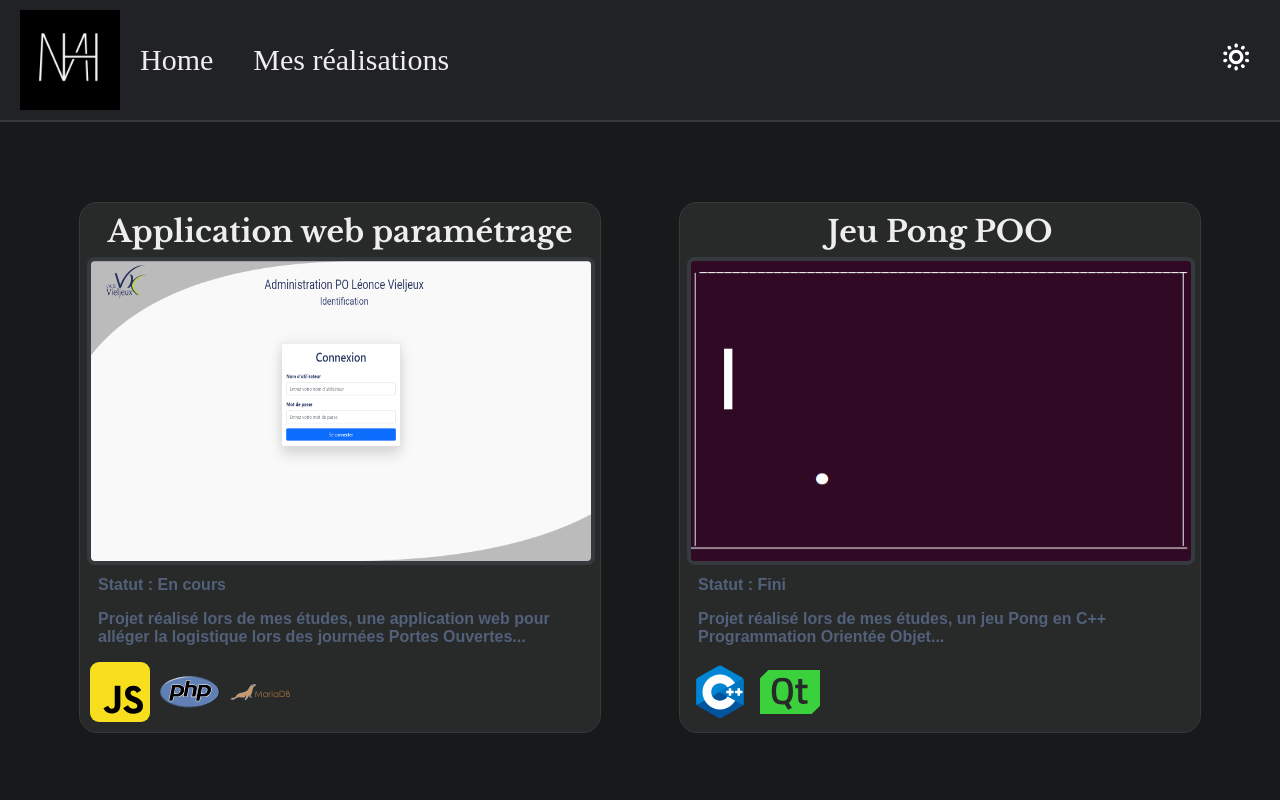
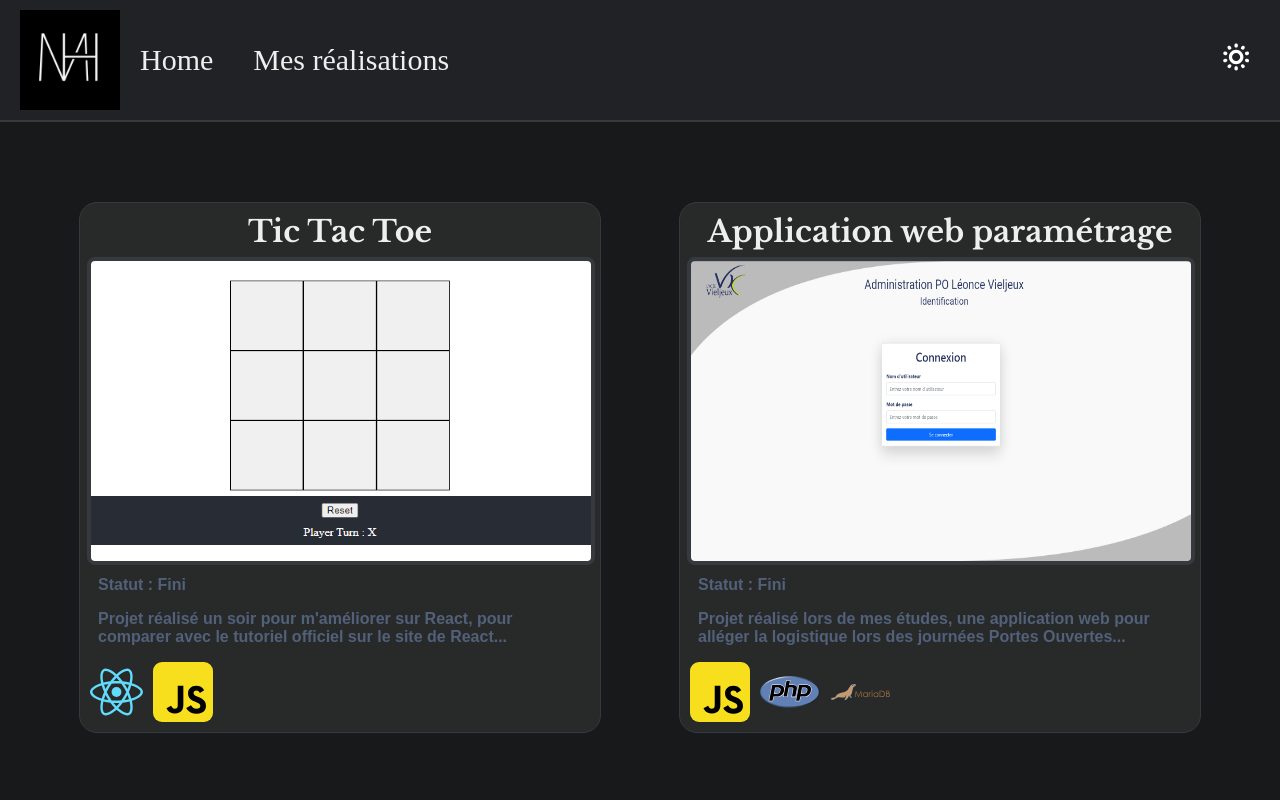
Before and after one commit to Maxencedevweb/Portfolio-Files, a Vue app: page /Portfolio/Projet-BN in a window 1280 px wide. Shown: the top 800 px of the page. Built offline with nearby package versions, Linux system fonts and the light colour scheme.

Commit message:
Feat: Tic Tac Toe

```diff
--- a/src/components/icons/Icon.vue
+++ b/src/components/icons/Icon.vue
@@ -8,49 +8,55 @@ export default {
     iconPath() {
       // Map des titres d'icônes aux chemins SVG correspondants
       const icons = {
-        "IconPhp": "/Portfolio/assets/icons/php.svg",
-        "IconJs": "/Portfolio/assets/icons/javascript.svg",
-        "IconMariaDb": "/Portfolio/assets/icons/mariadb.svg",
-        "IconC++": "/Portfolio/assets/icons/c++.svg",
-        "IconCSharp": "/Portfolio/assets/icons/csharp.svg",
-        "IconQt": "/Portfolio/assets/icons/qt.svg"
+        IconPhp: '/Portfolio/assets/icons/php.svg',
+        IconJs: '/Portfolio/assets/icons/javascript.svg',
+        IconMariaDb: '/Portfolio/assets/icons/mariadb.svg',
+        'IconC++': '/Portfolio/assets/icons/c++.svg',
+        IconCSharp: '/Portfolio/assets/icons/csharp.svg',
+        IconQt: '/Portfolio/assets/icons/qt.svg',
+        IconReact: '/Portfolio/assets/icons/react.svg'
         // Ajoutez d'autres titres d'icônes avec leur chemin SVG associé
-      };
+      }
       // Retourne le chemin de l'icône correspondant au titre ou null s'il n'existe pas
-      return icons[this.title] || null;
+      return icons[this.title] || null
     }
   },
   methods: {
     // Méthode pour retourner le texte alt et title approprié en fonction du titre de l'icône
     getImgText() {
       const altTexts = {
-        "IconPhp": "Icone PHP",
-        "IconJs": "Icone JavaScript",
-        "IconMariaDb": "Icone MariaDB",
-        "IconC++": "Icone C++",
-        "IconCSharp": "Icone C#",
-        "IconQt": "Icone Qt5"
+        IconPhp: 'Icone PHP',
+        IconJs: 'Icone JavaScript',
+        IconMariaDb: 'Icone MariaDB',
+        'IconC++': 'Icone C++',
+        IconCSharp: 'Icone C#',
+        IconQt: 'Icone Qt5',
+        IconReact: 'Icone React'
         // Ajoutez d'autres titres d'icônes avec leur texte alt approprié
-      };
+      }
       // Retourne le texte alt correspondant au titre de l'icône ou une chaîne vide si le titre n'est pas trouvé
-      return altTexts[this.title] || "";
+      return altTexts[this.title] || ''
     }
-
   }
-};
+}
 </script>
 
 <template>
   <div class="container-icons">
     <!-- Utilisation d'une balise img pour afficher l'icône -->
-    <img v-if="iconPath" :src="iconPath" width="auto" height="60px" :alt="getImgText()" :title="getImgText()" />
+    <img
+      v-if="iconPath"
+      :src="iconPath"
+      width="auto"
+      height="60px"
+      :alt="getImgText()"
+      :title="getImgText()"
+    />
   </div>
 </template>
 
-
-
 <style scoped>
-.container-icons img{
+.container-icons img {
   margin-bottom: 0px;
   display: flex;
 }
--- a/src/views/HomeView.vue
+++ b/src/views/HomeView.vue
@@ -6,7 +6,7 @@
 <template>
   <div id="container-home">
     <h1>À propos de moi.</h1>
-    <h2>Passionné par l'informatique depuis toujours. Actuellement édudiant en BTS SNIR.</h2>
+    <h2>Passionné par l'informatique depuis toujours. A la recherche d'une alternance en Licence pro MIAW.</h2>
     <div class="icons">
       <a href="https://github.com/Maxencedevweb" target="_blank">
         <img src="/assets/icons/github.svg" title="Mon github" alt="Icone github" class="icon" />
@@ -55,7 +55,7 @@ h1 {
   font-weight: 700;
   font-size: 60px;
   justify-content: center;
-  animation: descendre 1s ease-out forwards;
+  animation: opacity 0.5s ease-in forwards;
 
 }
 
@@ -63,7 +63,7 @@ h2 {
   font-family: "Open Sans", sans-serif;
   font-weight: 300;
   font-size: 20px;
-  animation: descendre 1.2s ease-out forwards;
+  animation: opacity 0.9s ease-in forwards;
 }
 
 .dark-mode h1 {
--- a/src/views/RealisationsView.vue
+++ b/src/views/RealisationsView.vue
@@ -1,5 +1,5 @@
 <script>
-import CardRealisations from '/src/components/CardRealisationsComponent.vue';
+import CardRealisations from '/src/components/CardRealisationsComponent.vue'
 
 export default {
   components: {
@@ -9,50 +9,62 @@ export default {
     return {
       cards: [
         {
-          redirectionLink:"/Projet-PO",
-          title: "Application web paramétrage",
-          imageUrl: "/Portfolio/assets/projet-bts.PNG",
-          status: "En cours",
-          content: "Projet réalisé lors de mes études, une application web pour alléger la logistique lors des journées Portes Ouvertes...",
-          iconTitles: ["IconJs", "IconPhp", "IconMariaDb"]
+          redirectionLink: '/TicTacToe',
+          title: 'Tic Tac Toe',
+          imageUrl: '/Portfolio/assets/projet-tictactoe.PNG',
+          status: 'Fini',
+          content:
+            "Projet réalisé un soir pour m'améliorer sur React, pour comparer avec le tutoriel officiel sur le site de React...",
+          iconTitles: ['IconReact', 'IconJs']
         },
         {
-          redirectionLink:"/Projet-PONG",
-          title: "Jeu Pong POO",
-          imageUrl: "/Portfolio/assets/projet-bts-pong.PNG",
-          status: "Fini",
-          content: "Projet réalisé lors de mes études, un jeu Pong en C++ Programmation Orientée Objet...",
-          iconTitles: ["IconC++", "IconQt"]
+          redirectionLink: '/Projet-PO',
+          title: 'Application web paramétrage',
+          imageUrl: '/Portfolio/assets/projet-bts.PNG',
+          status: 'Fini',
+          content:
+            'Projet réalisé lors de mes études, une application web pour alléger la logistique lors des journées Portes Ouvertes...',
+          iconTitles: ['IconJs', 'IconPhp', 'IconMariaDb']
         },
         {
-          redirectionLink:"/Projet-BN",
-          title: "Jeu Bataille navale",
-          imageUrl: "/Portfolio/assets/projet-bts-bataillenavale.PNG",
-          status: "Fini",
-          content: "Projet réalisé lors de mes études, un jeu bataille navale en C++...",
-          iconTitles: ["IconC++"]
+          redirectionLink: '/Projet-PONG',
+          title: 'Jeu Pong POO',
+          imageUrl: '/Portfolio/assets/projet-bts-pong.PNG',
+          status: 'Fini',
+          content:
+            'Projet réalisé lors de mes études, un jeu Pong en C++ Programmation Orientée Objet...',
+          iconTitles: ['IconC++', 'IconQt']
         },
         {
-          redirectionLink:"/Projet-FlappyBirdRA",
-          title: "Flappy Bird Réalité Augmentée",
-          imageUrl: "/Portfolio/assets/projet-flappybird.PNG",
-          status: "Fini",
-          content: "Projet réalisé en tant que stagiaire dans l'entreprise Ullo, une copie du jeu mobile Flappy Bird en réalité augmentée.",
-          iconTitles: ["IconCSharp"]
+          redirectionLink: '/Projet-BN',
+          title: 'Jeu Bataille navale',
+          imageUrl: '/Portfolio/assets/projet-bts-bataillenavale.PNG',
+          status: 'Fini',
+          content: 'Projet réalisé lors de mes études, un jeu bataille navale en C++...',
+          iconTitles: ['IconC++']
+        },
+        {
+          redirectionLink: '/Projet-FlappyBirdRA',
+          title: 'Flappy Bird Réalité Augmentée',
+          imageUrl: '/Portfolio/assets/projet-flappybird.PNG',
+          status: 'Fini',
+          content:
+            "Projet réalisé en tant que stagiaire dans l'entreprise Ullo, une copie du jeu mobile Flappy Bird en réalité augmentée.",
+          iconTitles: ['IconCSharp']
         }
       ],
       animatedCards: [] // Tableau pour stocker les index des cartes animées
-    };
+    }
   },
   mounted() {
     // Ajoutons une classe "animated" à chaque carte après un délai
     this.cards.forEach((_, index) => {
       setTimeout(() => {
-        this.animatedCards.push(index);
-      }, index * 250); // Ajoutons un délai de 500ms entre chaque animation
-    });
+        this.animatedCards.push(index)
+      }, index * 250) // Ajoutons un délai de 500ms entre chaque animation
+    })
   }
-};
+}
 </script>
 
 <template>
@@ -66,15 +78,12 @@ export default {
       :statusCard="card.status"
       :contentCard="card.content"
       :iconTitles="card.iconTitles"
-      :class="{ 'card-component': true, 'animatedcard': animatedCards.includes(index) }"
+      :class="{ 'card-component': true, animatedcard: animatedCards.includes(index) }"
     ></CardRealisations>
   </div>
 </template>
 
-
 <style scoped>
-
-
 #container-realisations {
   display: grid;
   grid-template-columns: repeat(auto-fit, minmax(500px, 1fr));
@@ -82,7 +91,6 @@ export default {
   padding-left: 50px; /* Ajoute un padding de 50px à gauche */
   padding-right: 50px; /* Ajoute un padding de 50px à droite */
 }
-
 
 .card-component {
   margin-left: auto; /* Déplace le conteneur vers la droite pour aligner le padding à gauche */
@@ -92,11 +100,10 @@ export default {
 }
 
 .card:hover {
-  scale:1.15; /* Zoom de 150% lorsque la souris survole */
+  scale: 1.15; /* Zoom de 150% lorsque la souris survole */
 }
 
 .animatedcard {
   animation: slide-to-bottom 1s ease-out forwards; /* Utilisez une animation pour déplacer la carte du haut et descendre */
 }
-
 </style>
```
Also changed, not shown: public/assets/icons/react.svg (added), public/assets/projet-tictactoe.PNG (added).
